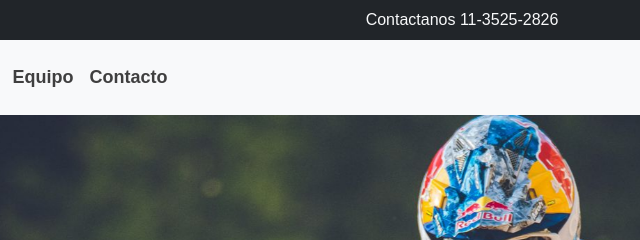
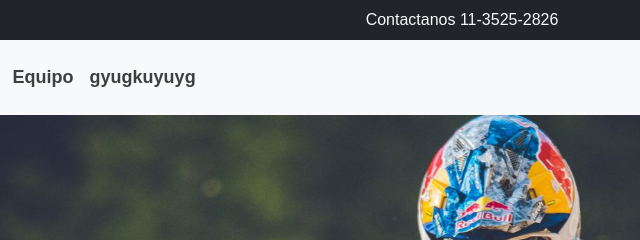
Before and after one commit to german3756/Demo, a plain HTML site: page index.html in a window 1280 px wide. Shown: the top 240 px of the page, 178-818 px from the left. Drawn offline with nearby package versions, Linux system fonts and the light colour scheme; a script that the page names is missing; files whose address does not match are found by name.

Commit message:
modificacion prueba

```diff
--- a/index.html
+++ b/index.html
@@ -43,7 +43,7 @@
                 <a class="nav-link" href="equipo">Equipo</a>
               </li>
               <li class="nav-item">
-                <a class="nav-link" href="seccion-contacto">Contacto</a>
+                <a class="nav-link" href="seccion-contacto">gyugkuyuyg</a>
               </li>
               </UL>
 
```
